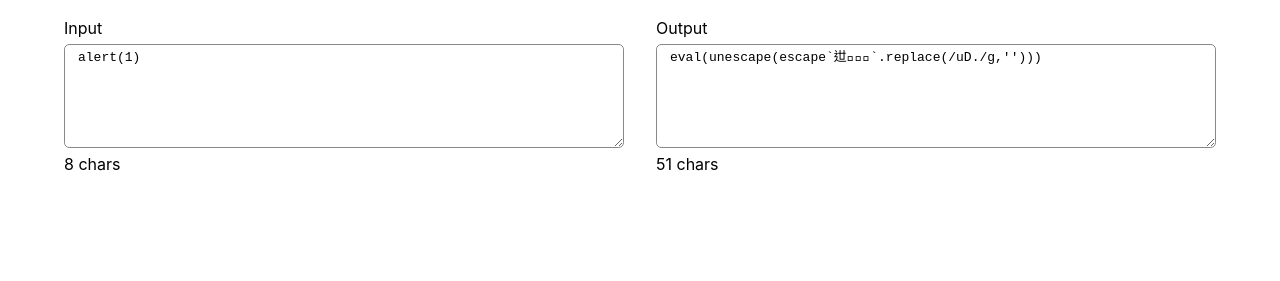
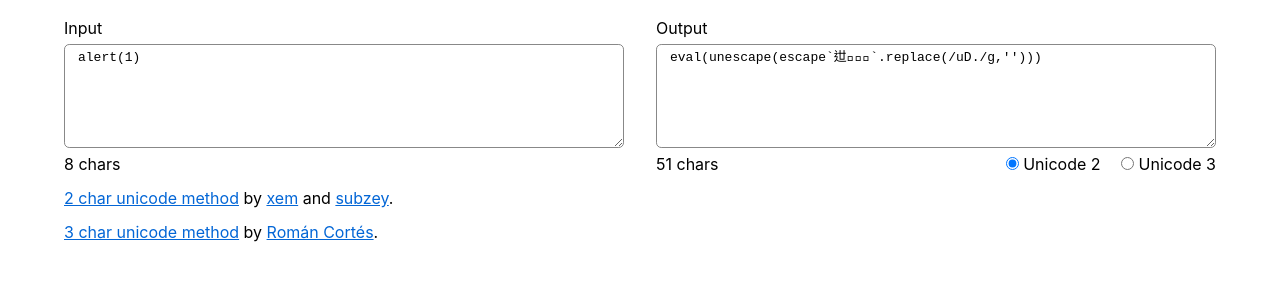
Before and after one commit to prplz/dwitpack, a website built with webpack: page src/index.ejs in a window 1280 px wide. Shown: the part 61-342 px from the top of the page. Built offline with nearby package versions, Linux system fonts and the light colour scheme.

Commit message:
Add mode selector and credits

```diff
--- a/src/index.css
+++ b/src/index.css
@@ -20,7 +20,6 @@ main {
 
 .row {
     display: flex;
-    justify-content: space-between;
     margin-left: -1em;
     margin-right: -1em;
 }
@@ -70,3 +69,23 @@ main {
 .github-link:hover {
     color: #0366d6;
 }
+
+.flex {
+    display: flex;
+}
+
+.flex-grow {
+    flex-grow: 1;
+}
+
+.mode-selector * {
+    cursor: pointer;
+}
+
+.mode-selector label:not(:last-child) {
+    margin-right: 1em;
+}
+
+a {
+    color: #0366d6;
+}
--- a/src/index.ejs
+++ b/src/index.ejs
@@ -23,9 +23,29 @@
         <div class="col">
             <label for="output">Output</label>
             <textarea id="output" rows="6" readonly></textarea>
-            <div id="output-count"></div>
+            <div class="flex">
+                <div id="output-count" class="flex-grow"></div>
+                <div class="mode-selector">
+                    <input id="mode-unicode-2" type="radio" name="mode" value="unicode-2" checked>
+                    <label for="mode-unicode-2">Unicode 2</label>
+                    <input id="mode-unicode-3" type="radio" name="mode" value="unicode-3">
+                    <label for="mode-unicode-3">Unicode 3</label>
+                </div>
+            </div>
         </div>
     </div>
+    <p>
+        <a href="https://xem.github.io/golfing/#jstweet_en">2 char unicode method</a>
+        by
+        <a href="https://twitter.com/MaximeEuziere">xem</a>
+        and
+        <a href="https://twitter.com/subzey">subzey</a>.
+    </p>
+    <p>
+        <a href="http://www.romancortes.com/v2/javascript-code-golf.html">3 char unicode method</a>
+        by
+        <a href="https://twitter.com/romancortes">Román Cortés</a>.
+    </p>
 </main>
 </body>
 </html>
--- a/src/index.js
+++ b/src/index.js
@@ -3,17 +3,26 @@ import './index.css';
 
 const $ = document.querySelector.bind(document);
 
+const Mode = {
+    UNICODE_2: 'unicode-2',
+    UNICODE_3: 'unicode-3'
+};
+
+let mode = Mode.UNICODE_2;
+
 function onInput() {
-    const source = $('#input').value;
-    $('#input-count').textContent = `${source.length} chars`;
+    const input = $('#input').value;
+    $('#input-count').textContent = `${input.length} chars`;
 
     try {
         let output;
-        const decompressMatch = source.match(/eval\((unescape\(escape`.*\))\)/);
+        const decompressMatch = input.match(/eval\((unescape\(escape`.*\))\)/);
         if (decompressMatch) {
             output = eval(decompressMatch[1]);
-        } else {
-            output = compressUnicode2(source);
+        } else if (mode === Mode.UNICODE_2) {
+            output = compressUnicode2(input);
+        } else if (mode === Mode.UNICODE_3) {
+            output = compressUnicode3(input);
         }
         $('#output').textContent = output;
         $('#output-count').textContent = `${output.length} chars`;
@@ -21,6 +30,11 @@ function onInput() {
         $('#output').textContent = `Error: ${e}`;
         $('#output-count').textContent = '';
     }
+}
+
+function setMode(newMode) {
+    mode = newMode;
+    onInput();
 }
 
 // http://xem.github.io/golfing/#jstweet_en
@@ -53,9 +67,11 @@ function compressUnicode3(input) {
             throw 'Input must contain only characters 32-127';
         }
     }
+    // must start with a semicolon
     if (!input.startsWith(';')) {
         input = ';' + input;
     }
+    // pad with spaces to get a length which is a multiple of 3
     while (input.length % 3 !== 0) {
         input += ' ';
     }
@@ -79,4 +95,7 @@ function compressUnicode3(input) {
 
 $('#input').addEventListener('input', onInput);
 
+$('#mode-unicode-2').addEventListener('change', () => setMode(Mode.UNICODE_2));
+$('#mode-unicode-3').addEventListener('change', () => setMode(Mode.UNICODE_3));
+
 onInput();
```
